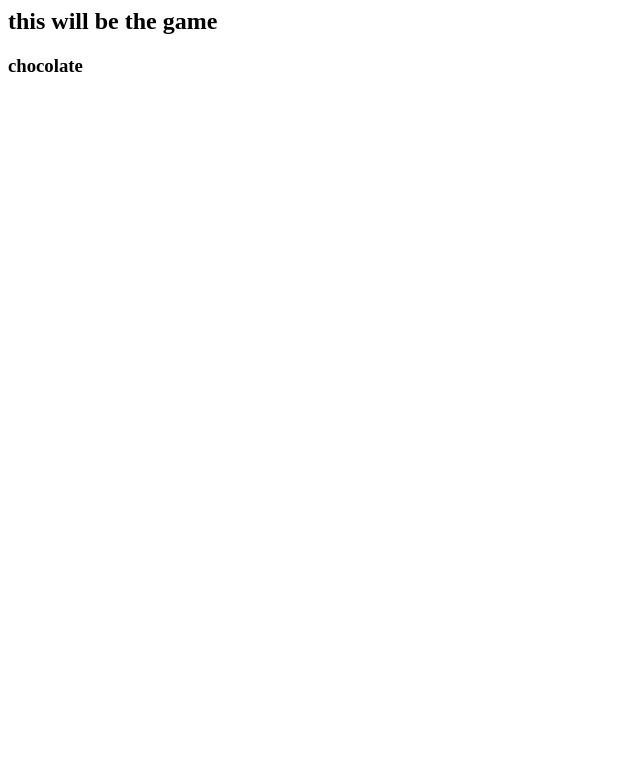
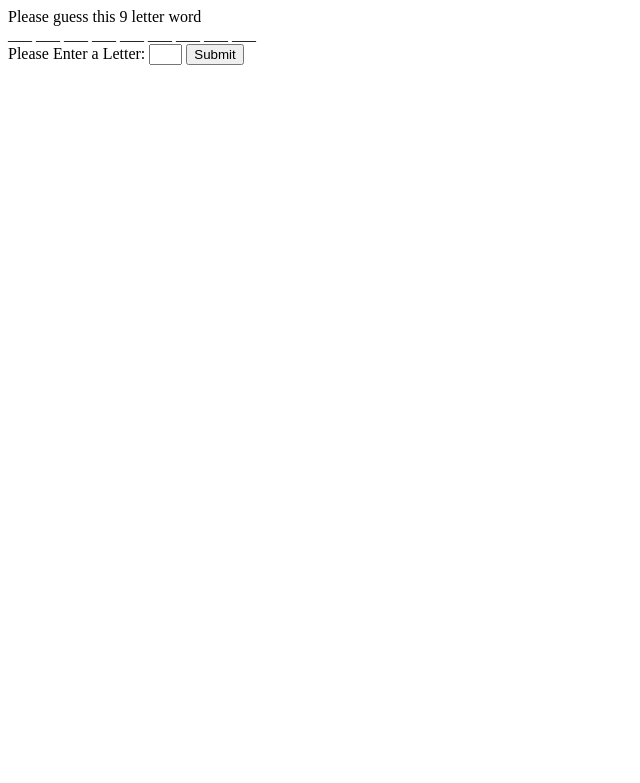
Before and after one commit to Jesskos/word-whizz, a Flask app: page /play in a window 1280 px wide. Shown: the top 783 px of the page, without its empty margins (0-640 px from the left). Run offline with Flask 2, Linux system fonts and the light colour scheme.

Commit message:
added initial game logic

```diff
--- a/game.py
+++ b/game.py
@@ -1,5 +1,48 @@
+word = "chocolate"
+correct_guessed_letters = set()
+incorrect_guessed_letters = set()
+incorrect_guesses = 0
+max_incorrect_guesses = 6
 
 def get_word():
 	''' returns a word to guess'''
 
-	return "chocolate"
+	return word
+
+def get_word_length():
+	''' gets the length of the word'''
+
+	return len(word)
+
+def check_letter(letter):
+	''' checks if the letter is in the word and adjusts the global lists and counters based on the response'''
+
+	print("word is {} letter is {}".format(word, letter))
+	global incorrect_guesses
+	if letter in word and (letter not in incorrect_guessed_letters or letter not in correct_guessed_letters):
+		correct_guessed_letters.add(letter)
+		return True
+	else:
+		incorrect_guessed_letters.add(letter)
+		incorrect_guesses += 1
+		return False
+
+def is_already_guessed_letter(letter):
+	''' checks whether or not the letter has been previously gussed by the user'''
+
+	if letter in incorrect_guessed_letters or letter in correct_guessed_letters:
+		return True
+	else:
+		return False
+
+def guesses_left():
+	''' returns the remaining guesses'''
+	remaining_guesses = max_incorrect_guesses - incorrect_guesses
+	return remaining_guesses
+
+def game_over():
+	''' ends the game when the user exceeds allotted guesses'''
+	if remaining_guesses == 0:
+		return True
+	else:
+		return False
--- a/server.py
+++ b/server.py
@@ -11,7 +11,27 @@ def index():
 @app.route('/play')
 def play_game():
 	word = get_word()
-	return render_template("game.html", word = word)
+	length_word = get_word_length()
+	return render_template("game.html", length = length_word)
+
+
+@app.route('/check')
+def check():
+	letter = request.args.get('letter-input')
+	print("{} is the letter".format(letter))
+	if is_already_guessed_letter(letter):
+		return "You already guessed this letter"
+	else:
+		checked_letter = check_letter(letter)
+		guesses_remaining = guesses_left()
+		if checked_letter:
+			return "Great Work! Correct Guess!"
+		else:
+			return "Sorry, Incorrect Guess! You have {} chances remaining".format(guesses_remaining)
+
+
+
+
 
 if __name__ == "__main__":
 	app.run(debug=True)
--- a/templates/game.html
+++ b/templates/game.html
@@ -4,6 +4,17 @@
 {% block title %}GAME{% endblock %}
 
 {% block content %}
-<h2>this will be the game</h2>
-<h3>{{word}}</h3>
+
+Please guess this {{length}} letter word<br>
+{% for letter_index in range(0,length) %}
+
+	<span id={{letter_index}}>___</span>
+{% endfor %}
+
+  <div>
+  	<form action='/check'>
+  	  Please Enter a Letter: <input type = "text" name="letter-input" maxlength=1 size=1 required>
+  	  <input type="submit" value="Submit">
+  	</form>
+  </div>
 {% endblock %}
```
